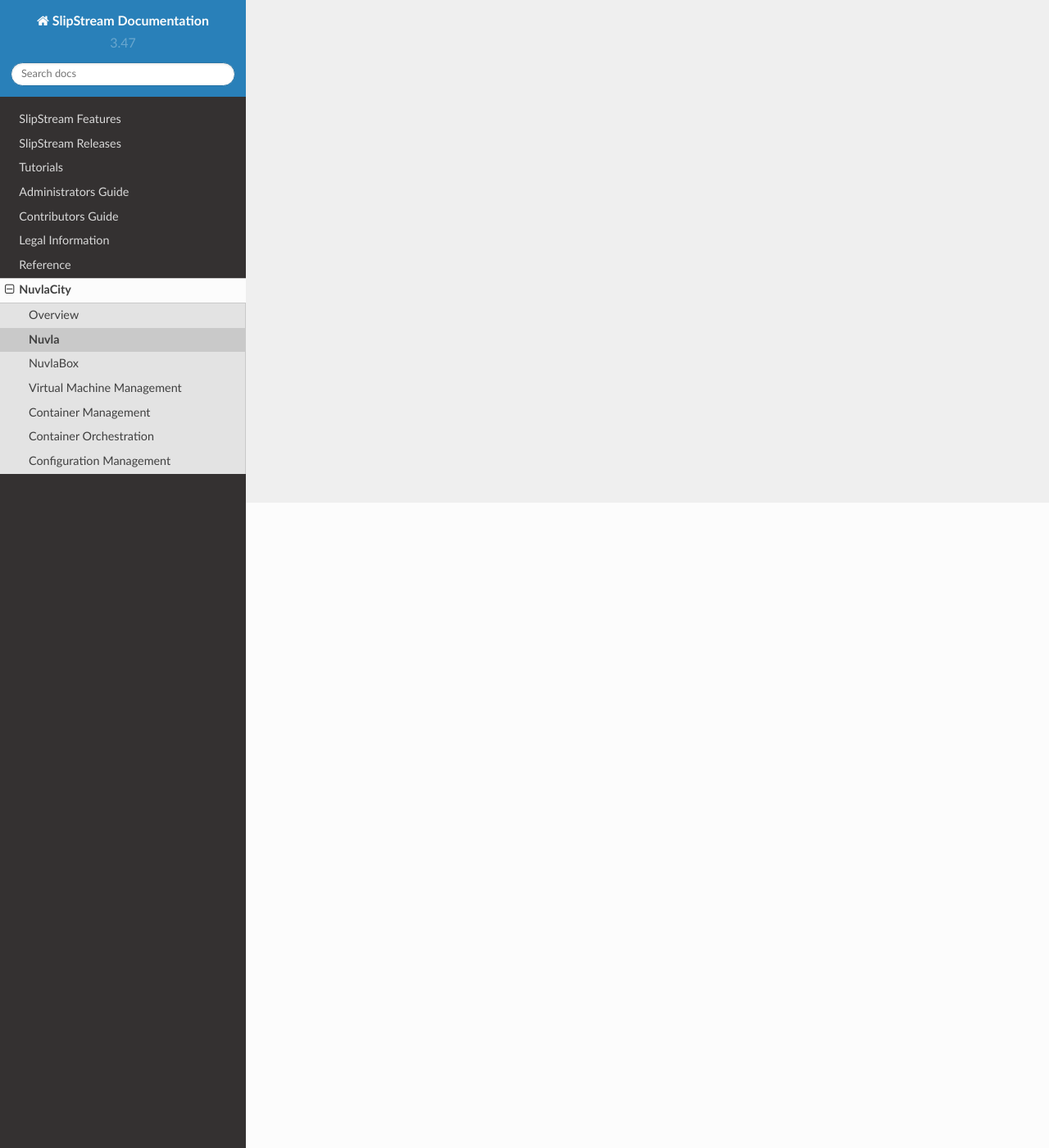
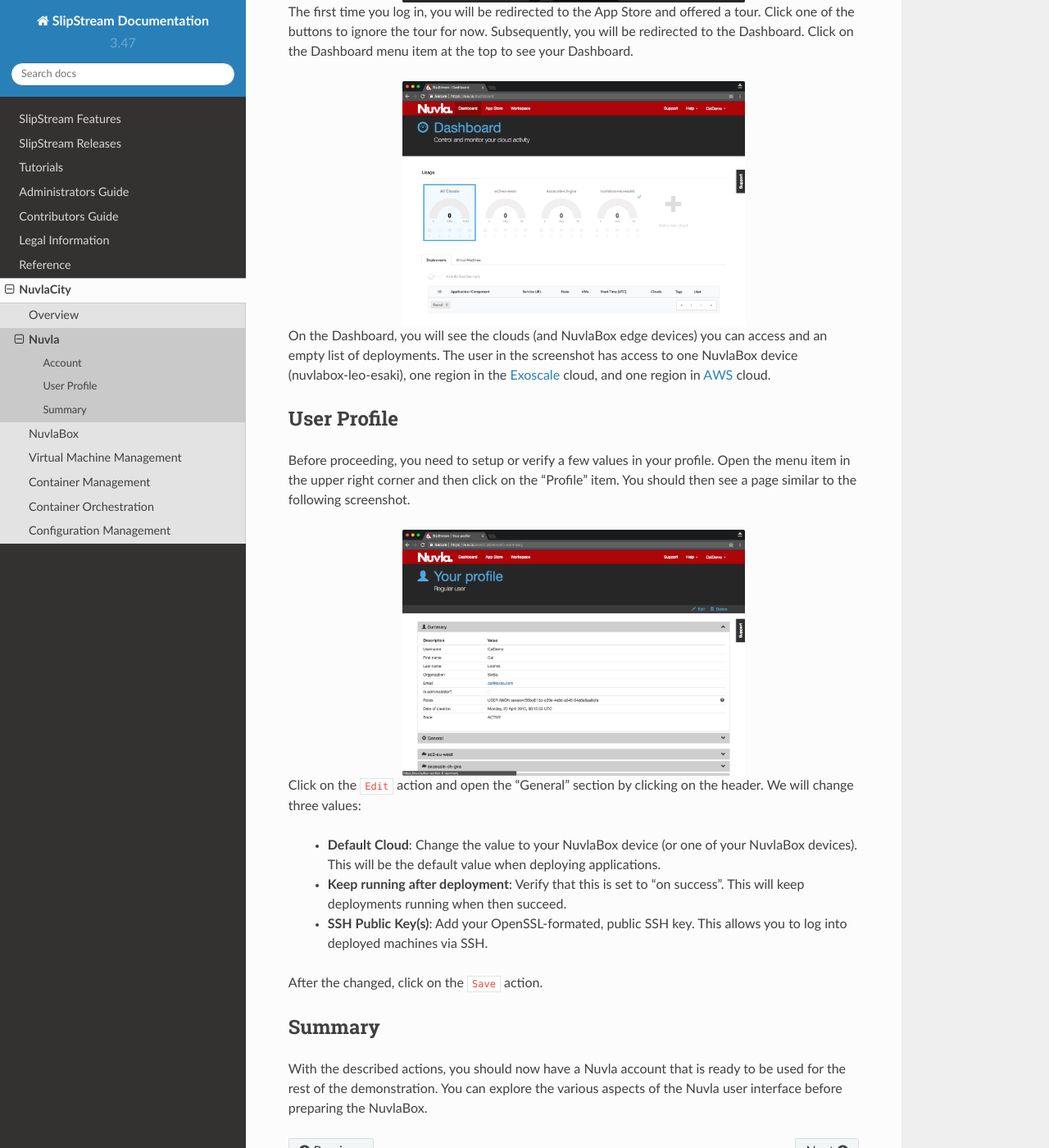
Before and after one commit to slipstream/SlipStreamDocumentation, a Sphinx documentation site: the page built from docs/nuvlacity/nuvla.rst, in a window 1280 px wide and 1400 px high, scrolled down 787 px. Shown: the whole window at 82% size. Built offline with Sphinx 7.4.7 and the Read the Docs theme 2.0.0, drawn with Linux system fonts in a browser that asks for light colours; some of the changed text lies outside the part shown.

Commit message:
add nuvla section

```diff
--- a/docs/nuvlacity/nuvla.rst
+++ b/docs/nuvlacity/nuvla.rst
@@ -1,3 +1,78 @@
 
 Nuvla
 =====
+
+Nuvla, a SlipStream service operated by SixSq, allows you to curate
+your cloud applications, manage their lifecycle, and monitor them.  It
+provides a convenient web browser interface that gives you an overview
+of your applications and resources.  It also provides a complete REST
+API to allow integration with other systems (but which is not covered
+in this demonstration).
+
+Account
+-------
+
+You will have been either asked to register to create an account or
+provided with an account that has been created by the Nuvla
+administrators. To log into your account:
+
+ - Visit the Nuvla service at https://nuv.la,
+ - Click on the ``Log in`` button in the upper-right corner,
+ - Fill in your username and password,
+ - Click on the ``Login with Nuvla Account``.
+
+.. image:: images/screenshots/nuvla-login.png
+   :width: 60%
+   :align: center
+
+The first time you log in, you will be redirected to the App Store and
+offered a tour.  Click one of the buttons to ignore the tour for now.
+Subsequently, you will be redirected to the Dashboard.  Click on the
+Dashboard menu item at the top to see your Dashboard.
+
+.. image:: images/screenshots/nuvla-dashboard.png
+   :width: 60%
+   :align: center
+
+On the Dashboard, you will see the clouds (and NuvlaBox edge devices)
+you can access and an empty list of deployments.  The user in the
+screenshot has access to one NuvlaBox device (nuvlabox-leo-esaki), one
+region in the Exoscale_ cloud, and one region in AWS_ cloud.
+
+User Profile
+------------
+
+Before proceeding, you need to setup or verify a few values in your
+profile.  Open the menu item in the upper right corner and then click
+on the "Profile" item.  You should then see a page similar to the
+following screenshot.
+
+.. image:: images/screenshots/nuvla-profile.png
+   :width: 60%
+   :align: center
+
+Click on the ``Edit`` action and open the "General" section by
+clicking on the header.  We will change three values:
+
+ - **Default Cloud**: Change the value to your NuvlaBox device (or one
+   of your NuvlaBox devices).  This will be the default value when
+   deploying applications.
+ - **Keep running after deployment**: Verify that this is set to "on
+   success".  This will keep deployments running when then succeed.
+ - **SSH Public Key(s)**: Add your OpenSSL-formated, public SSH key.
+   This allows you to log into deployed machines via SSH.
+
+After the changed, click on the ``Save`` action.
+
+Summary
+-------
+
+With the described actions, you should now have a Nuvla account that
+is ready to be used for the rest of the demonstration.  You can
+explore the various aspects of the Nuvla user interface before
+preparing the NuvlaBox.
+
+
+.. _Exoscale: https://exoscale.ch
+
+.. _AWS: https://aws.amazon.com/
```
Also changed, not shown: docs/nuvlacity/images/screenshots/nuvla-dashboard.png (added), docs/nuvlacity/images/screenshots/nuvla-login.png (added), docs/nuvlacity/images/screenshots/nuvla-profile.png (added).
